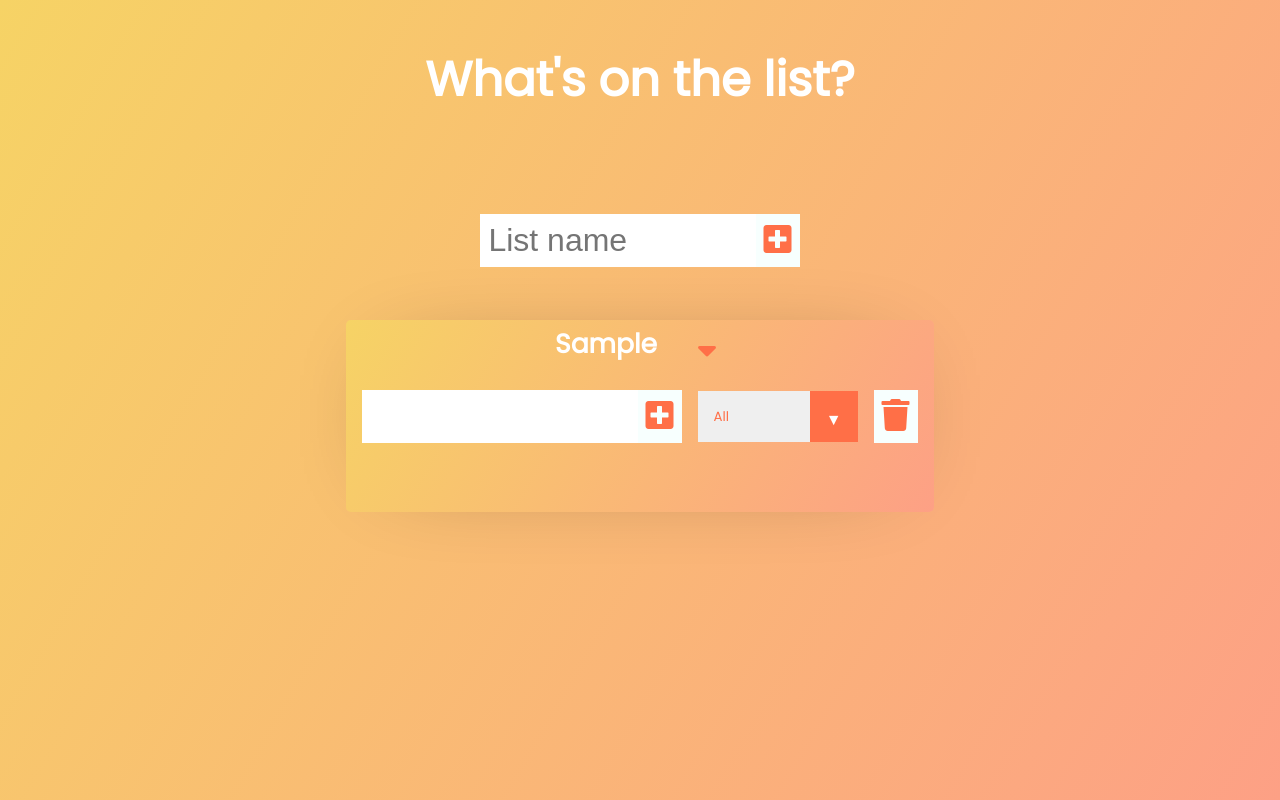
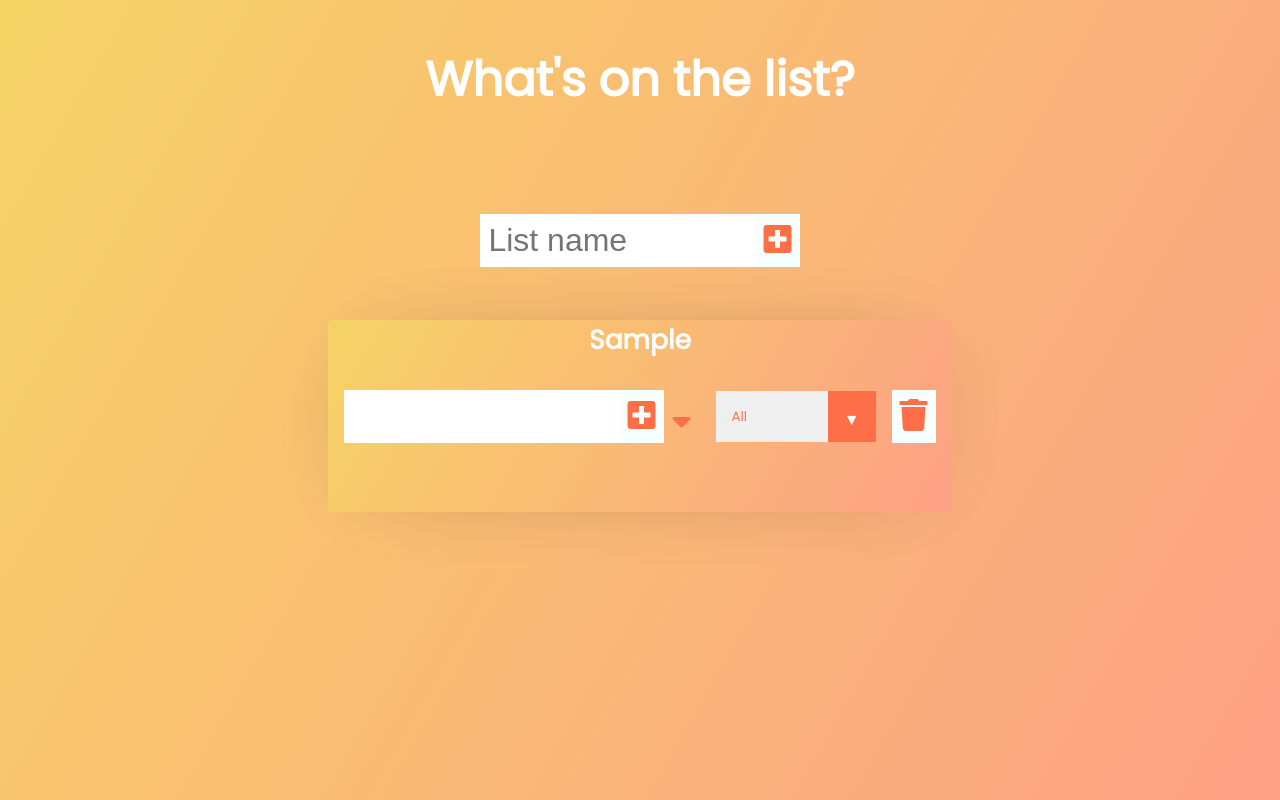
Before and after one commit to a-fatsum/todo-list, a React (Create React App) app: page / in a window 1280 px wide. Both pictures are taken after typing "Sample" into the empty fields and a click on the button 777 px from the left and 240 px from the top of the page. Built offline with nearby package versions, Linux system fonts and the light colour scheme.

Commit message:
working on toggling todo-lists when user inputs - moved [selected,setSelected] hooks to lists.js - moved the toggle() function over to lists.js - working partially but still toggle() excutes on every key input - - > still in progress

```diff
--- a/src/components/lists.js
+++ b/src/components/lists.js
@@ -1,4 +1,4 @@
-import React, { useState, useEffect, useRef } from "react";
+import React, { useState, useEffect, createRef } from "react";
 //
 // Import components
 //
@@ -12,7 +12,7 @@ function Lists({
   setTodosList,
   todosList,
   index,
-  selected,
+  // selected,
 }) {
   // useState
   // input text for the list_todos
@@ -25,10 +25,11 @@ function Lists({
   // Second hook [filteredTodos, SetFilteredTodos] is to store the filtered items based on their status being "complete" or "uncomplete"
   const [filteredTodos, setFilteredTodos] = useState([]);
   // ==================================
-  //
-  // const [calss, setClass] = useState("hide");
-  //
-
+  // ========================================================
+  //  Hooks to use for the toggle()
+  const [selected, setSelected] = useState(null);
+  // console.log(selected);
+  // ====================================================================
   // ====================================================================
   // useEffect
   // useEffect to run the function filterHandler() everytime we modify the status or make a todo entery
@@ -81,6 +82,25 @@ function Lists({
       setTodosList(todosList.filter((el) => el.id !== listOfTodos.id));
     }
   };
+
+  // Functions and events
+  // toggleExpand function to open and close each todo-list
+  //
+  const toggle = (index) => {
+    if (selected === index) {
+      console.log(selected);
+      console.log(index);
+      return setSelected(null);
+    } else {
+      setSelected(index);
+      console.log(selected);
+      console.log(index);
+    }
+  };
+
+  //
+  // Creating a ref objext to reference the unput value
+  const inputRef = createRef();
   // ======================================================
   // const ref = useRef();
   // // // toggleExpand function to open and close each todo-list
@@ -116,11 +136,14 @@ function Lists({
       <form>
         <input
           value={todosInputText}
-          onChange={inputTextHandler}
-          // onChange={(e) => {
-          //   inputTextHandler(e);
-          //   toggle();
-          // }}
+          // onChange={inputTextHandler}
+          onInput={(e) => {
+            inputTextHandler(e);
+            toggle(index);
+            console.log(e.target.value == false);
+            console.log(inputRef);
+          }}
+          ref={inputRef}
           type="text"
           className="todo-input"
         />
@@ -131,6 +154,22 @@ function Lists({
         >
           <i className="fas fa-plus-square"></i>
         </button>
+        {/* ================================================================================== */}
+
+        <button
+          onClick={(e) => {
+            e.preventDefault();
+            toggle(index);
+          }}
+          className="open-collaps-button"
+        >
+          <i
+            className={selected === index ? "fa fa-sort-up" : "fa fa-sort-down"}
+          ></i>
+          {/* <i className="fa fa-sort-down"></i> */}
+        </button>
+
+        {/* ================================================================================== */}
         <div className="select">
           {/* call statusHandler() function on change */}
           <select onChange={statusHandler} name="todos" className="filter-todo">
--- a/src/components/todoLists.js
+++ b/src/components/todoLists.js
@@ -8,22 +8,22 @@ function TodoLists({ todosList, setTodosList }) {
   // useState
   // ==================================
   // Hook for collapsing and expanding the todo-list
-  const [selected, setSelected] = useState(null);
+  // const [selected, setSelected] = useState(null);
   // console.log(selected);
   // ====================================================================
   // Functions and events
   // toggleExpand function to open and close each todo-list
-  const toggle = (index) => {
-    if (selected === index) {
-      console.log(selected);
-      console.log(index);
-      return setSelected(null);
-    } else {
-      setSelected(index);
-      console.log(selected);
-      console.log(index);
-    }
-  };
+  // const toggle = (index) => {
+  //   if (selected === index) {
+  //     console.log(selected);
+  //     console.log(index);
+  //     return setSelected(null);
+  //   } else {
+  //     setSelected(index);
+  //     console.log(selected);
+  //     console.log(index);
+  //   }
+  // };
 
   // ================================
   return (
@@ -35,7 +35,7 @@ function TodoLists({ todosList, setTodosList }) {
           <div className="z" key={listOfTodos.id}>
             <div className="list-heading">
               <h5>{listOfTodos.text}</h5>
-              <button
+              {/* <button
                 onClick={() => toggle(index)}
                 className="open-collaps-button"
               >
@@ -44,18 +44,17 @@ function TodoLists({ todosList, setTodosList }) {
                     selected === index ? "fa fa-sort-up" : "fa fa-sort-down"
                   }
                 ></i>
-                {/* <i className="fa fa-sort-down"></i> */}
-              </button>
+              </button> */}
             </div>
             {/* Rendering todo-lists */}
             <Lists
-              selected={selected}
+              // selected={selected}
               key={listOfTodos.id}
               todosList={todosList}
               setTodosList={setTodosList}
               listOfTodos={listOfTodos}
               index={index}
-              setSelected={setSelected}
+              // setSelected={setSelected}
             ></Lists>
           </div>
         ))}
```
Also changed, not shown: public/notes.txt.
